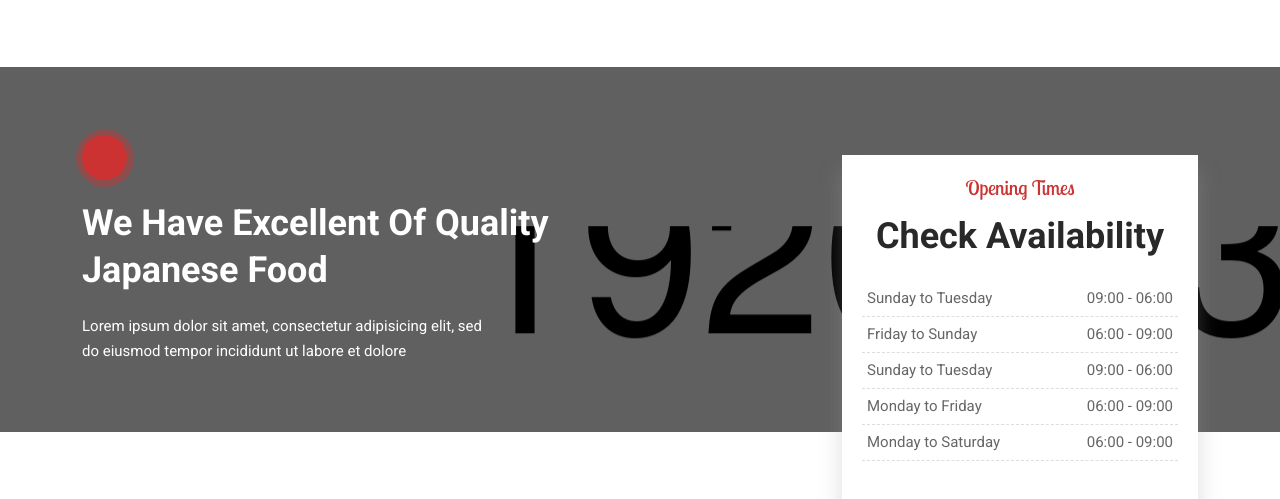
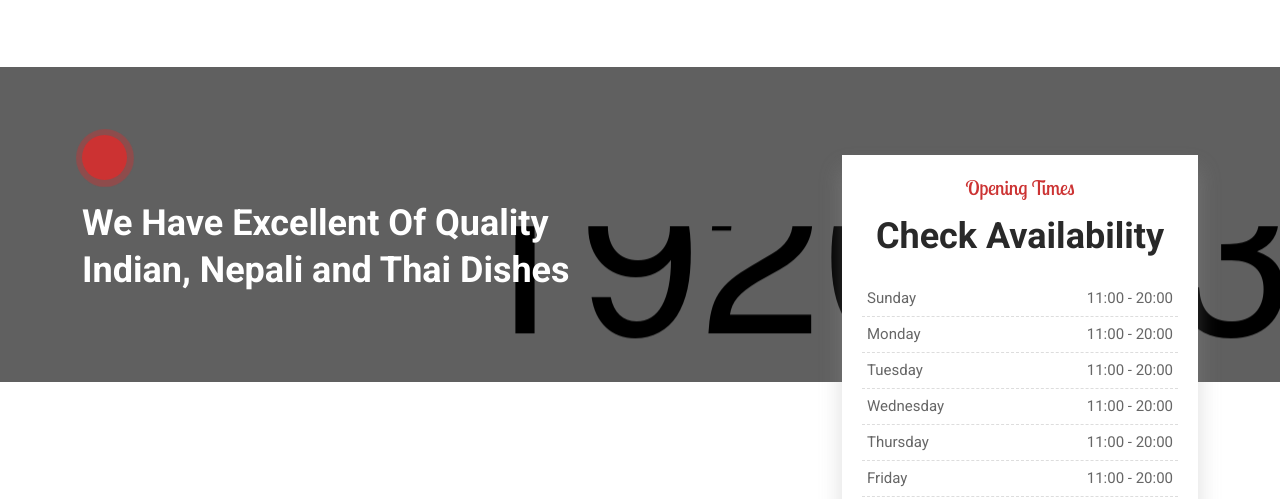
Before and after one commit to raaznp/everestgrill, a Django app: page /about in a window 1280 px wide. Shown: the part 1794-2293 px from the top of the page. Run offline with Django 5.2, Linux system fonts and the light colour scheme; some libraries are stand-ins or nearby versions; some web fonts are replaced.

Commit message:
new about

```diff
--- a/templates/theme/about.html
+++ b/templates/theme/about.html
@@ -182,9 +182,8 @@
                                 <a href="#" class="video-btn play-video"><span
                                         class="icofont-ui-play"></span></a>
                                 <h2 class="available-head">
-                                    We Have Excellent Of Quality <br> Japanese Food
+                                    We Have Excellent Of Quality <br> Indian, Nepali and Thai Dishes
                                 </h2>
-                                <p class="mb-0">Lorem ipsum dolor sit amet, consectetur adipisicing elit, sed <br> do eiusmod tempor incididunt ut labore et dolore</p>
                             </div>
                         </div>
                         <div class="col-md-6 col-xl-4 col-lg-5 my-2" data-aos="fade-left" data-aos-duration="1000">
@@ -196,30 +195,38 @@
                                     </div>
                                     <ul class="note-ul">
                                         <li class="note-li">
-                                            <p class="day">Sunday to Tuesday</p>
-                                            <p class="time">09:00 - 06:00</p>
+                                            <p class="day">Sunday</p>
+                                            <p class="time">11:00 - 20:00</p>
                                         </li>
                                         <li class="note-li">
-                                            <p class="day">Friday to Sunday</p>
-                                            <p class="time">06:00 - 09:00</p>
+                                            <p class="day">Monday</p>
+                                            <p class="time">11:00 - 20:00</p>
                                         </li>
                                         <li class="note-li">
-                                            <p class="day">Sunday to Tuesday</p>
-                                            <p class="time">09:00 - 06:00</p>
+                                            <p class="day">Tuesday</p>
+                                            <p class="time">11:00 - 20:00</p>
                                         </li>
                                         <li class="note-li">
-                                            <p class="day">Monday to Friday</p>
-                                            <p class="time">06:00 - 09:00</p>
+                                            <p class="day">Wednesday</p>
+                                            <p class="time">11:00 - 20:00</p>
                                         </li>
                                         <li class="note-li">
-                                            <p class="day">Monday to Saturday</p>
-                                            <p class="time">06:00 - 09:00</p>
+                                            <p class="day">Thursday</p>
+                                            <p class="time">11:00 - 20:00</p>
+                                        </li>
+                                        <li class="note-li">
+                                            <p class="day">Friday</p>
+                                            <p class="time">11:00 - 20:00</p>
+                                        </li>
+                                        <li class="note-li">
+                                            <p class="day">Saturday</p>
+                                            <p class="time">11:00 - 20:00</p>
                                         </li>
                                     </ul>
 
                                     <div class="note-footer">
                                         <h4 class="note-footer-text">Call Us Now</h4>
-                                        <a class="note-footer-text" href="tel:+993240-765230">+993240-765230</a>
+                                        <a class="note-footer-text" href="tel:+372 5450 2301">+372 5450 2301</a>
                                     </div>
                                 </div>
                             </div>
```
